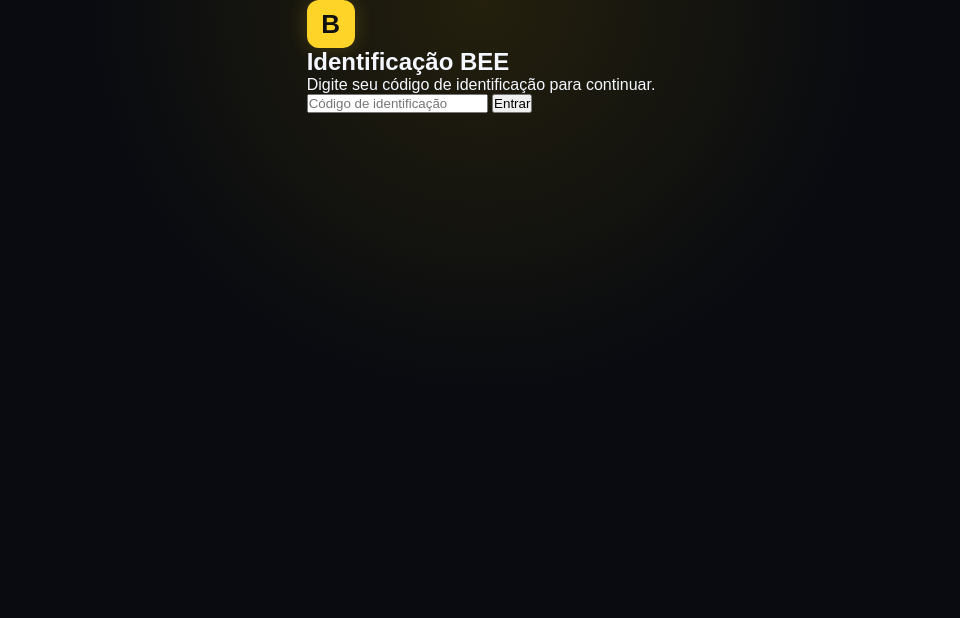
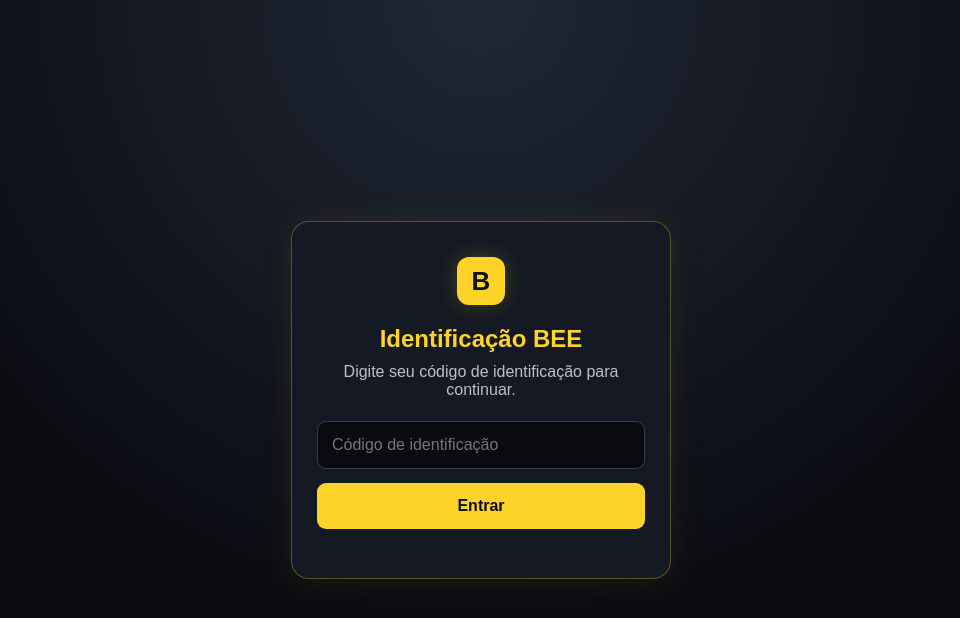
Before and after one commit to Mestrejaao/BEE-2-, a website: page frontend/index.html in a window 1280 px wide. Shown: the whole page, without its empty margins (159-1119 px from the left). Drawn offline with Linux system fonts and the light colour scheme.

Commit message:
Harden session handling and complete frontend login

```diff
--- a/frontend/style.css
+++ b/frontend/style.css
@@ -256,3 +256,32 @@ footer {
     height: 145px;
   }
   }
+
+
+/* Tela de identificação, mantendo a identidade visual original */
+.login-view {
+  min-height: 100vh; width: 100%; display: flex; align-items: center;
+  justify-content: center; padding: 24px;
+  background: radial-gradient(circle at top, #202735 0%, #090b10 65%);
+}
+.login-box {
+  width: 100%; max-width: 380px; padding: 35px 25px; text-align: center;
+  background: #151923; border: 1px solid rgba(255, 212, 41, 0.3);
+  border-radius: 18px; box-shadow: 0 0 35px rgba(255, 212, 41, 0.08);
+}
+.login-box .logo { margin: 0 auto 20px; }
+.login-box h1 { color: #ffd429; margin-bottom: 10px; }
+.login-box p { color: #b8c0cc; margin-bottom: 22px; }
+#login-form { display: flex; flex-direction: column; gap: 14px; }
+#access-code {
+  width: 100%; padding: 14px; color: white; background: #090b10;
+  border: 1px solid #343d4d; border-radius: 9px; font-size: 16px; outline: none;
+}
+#access-code:focus { border-color: #ffd429; }
+#login-form button {
+  padding: 14px; color: #090b10; background: #ffd429; border: none;
+  border-radius: 9px; font-size: 16px; font-weight: bold; cursor: pointer;
+}
+#login-form button:hover { background: #ffe36b; }
+#login-error { color: #ff6b6b !important; font-size: 14px; margin: 0; }
+#login-form button:disabled, #chat-form button:disabled { opacity: .65; cursor: wait; }
```
Also changed, not shown: tests/session.test.js (added, +23 -0 lines), README.md, 1 other file.
